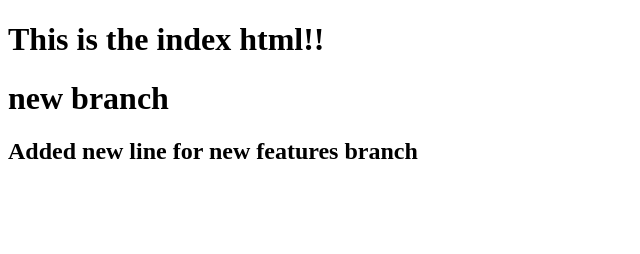
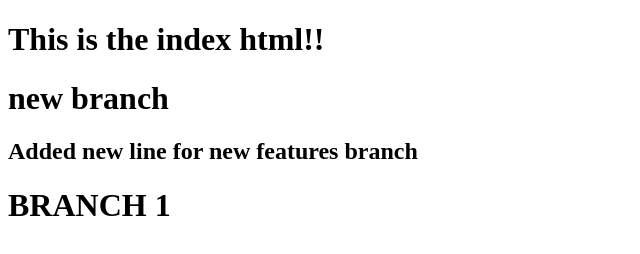
Before and after one commit to coding-jhuunn/GitControl, a plain HTML site: page index.html in a window 1280 px wide. Shown: the whole page, without its empty margins (0-640 px from the left). Drawn offline with Linux system fonts and the light colour scheme.

Commit message:
added branch 1

```diff
--- a/index.html
+++ b/index.html
@@ -9,5 +9,6 @@
     <h1>This is the index html!!</h1>
     <h1>new branch</h1>
     <h2>Added new line for new features branch</h2>
+    <h1>BRANCH 1</h1>
 </body>
 </html>
```
